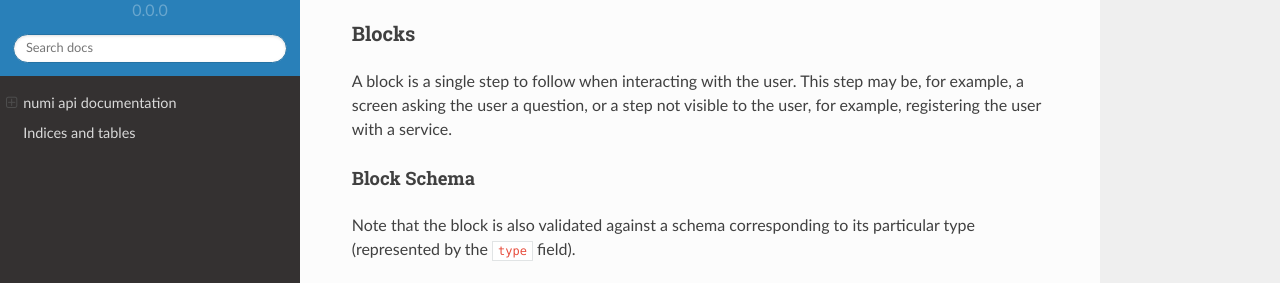
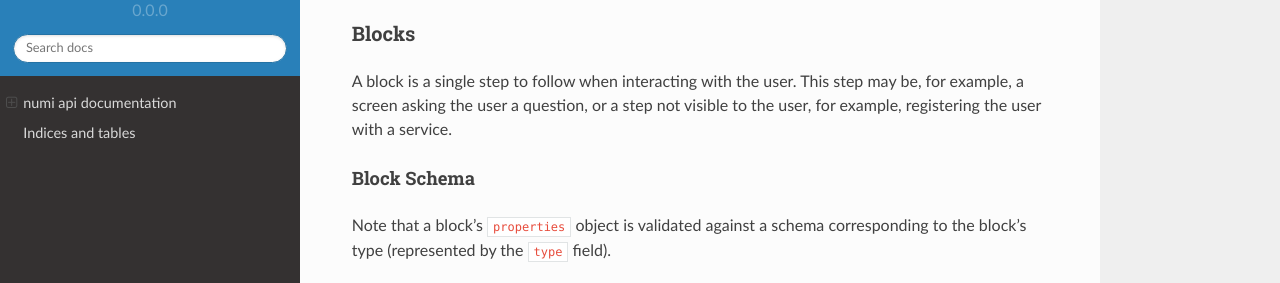
Before and after one commit to praekelt/numi-api, a Sphinx documentation site: the page built from docs/index.rst, in a window 1280 px wide and 900 px high, scrolled down 2885 px, cut to the strip 42-325 px from the top of the window. Built offline with Sphinx 7.4.7 and the Read the Docs theme 2.0.0, drawn with Linux system fonts in a browser that asks for light colours.

Commit message:
Update docs to mention how a blocks properties are validated

```diff
--- a/docs/index.rst
+++ b/docs/index.rst
@@ -171,7 +171,7 @@ A block is a single step to follow when interacting with the user. This step may
 Block Schema
 ************
 
-Note that the block is also validated against a schema corresponding to its particular type (represented by the ``type`` field).
+Note that a block's ``properties`` object is validated against a schema corresponding to the block's type (represented by the ``type`` field).
 
 .. literalinclude:: ../schemas/block.yml
   :language: yaml
```
